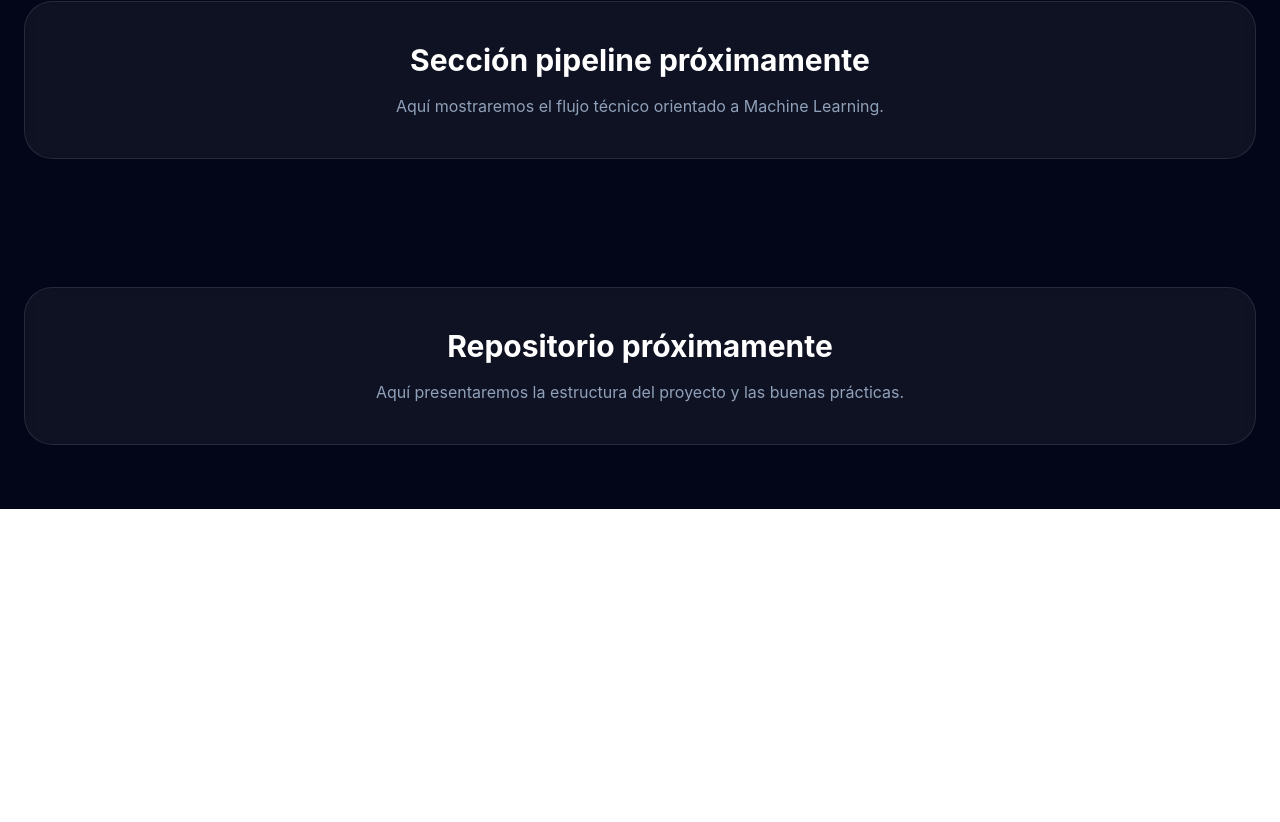
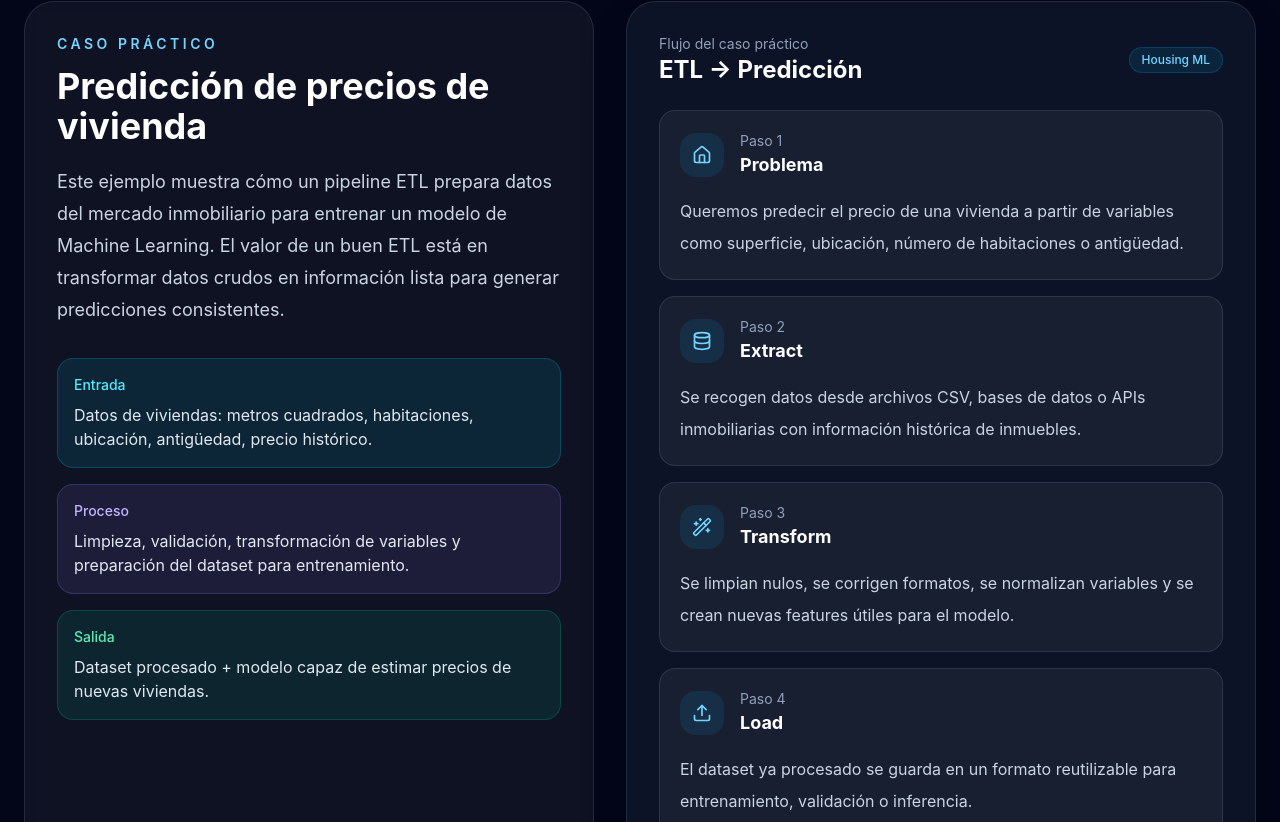
Before and after one commit to Andres-Torrez/ETL-pipeline-for-Machine-Learning-housing-price-prediction, a React (Vite) app in the folder etl-ml-web/: page / in a window 1280 px wide. Shown: the part 2718-3540 px from the top of the page. Before the commit the page ends 3227 px from the top, so only its background shows below. Built offline with nearby package versions, Linux system fonts and the light colour scheme; the HTML template or start-up script is replaced by a standard one.

Commit message:
feat: add ML use case section #6

```diff
--- a/etl-ml-web/src/App.jsx
+++ b/etl-ml-web/src/App.jsx
@@ -2,6 +2,7 @@ import Navbar from "./components/Navbar"
 import Hero from "./sections/Hero"
 import EtlPhases from "./sections/EtlPhases"
 import Benefits from "./sections/Benefits"
+import UseCase from "./sections/UseCase"
 
 function PlaceholderSection({ id, title, text }) {
   return (
@@ -21,12 +22,7 @@ export default function App() {
       <Hero />
       <EtlPhases />
       <Benefits />
-
-      <PlaceholderSection
-        id="pipeline"
-        title="Sección pipeline próximamente"
-        text="Aquí mostraremos el flujo técnico orientado a Machine Learning."
-      />
+      <UseCase />
 
       <PlaceholderSection
         id="repo"
--- /dev/null
+++ b/etl-ml-web/src/sections/UseCase.jsx
@@ -0,0 +1,115 @@
+import { Home, Database, Wand2, Upload, Brain } from "lucide-react"
+
+const steps = [
+    {
+        title: "Problema",
+        icon: Home,
+        text: "Queremos predecir el precio de una vivienda a partir de variables como superficie, ubicación, número de habitaciones o antigüedad.",
+    },
+    {
+        title: "Extract",
+        icon: Database,
+        text: "Se recogen datos desde archivos CSV, bases de datos o APIs inmobiliarias con información histórica de inmuebles.",
+    },
+    {
+        title: "Transform",
+        icon: Wand2,
+        text: "Se limpian nulos, se corrigen formatos, se normalizan variables y se crean nuevas features útiles para el modelo.",
+    },
+    {
+        title: "Load",
+        icon: Upload,
+        text: "El dataset ya procesado se guarda en un formato reutilizable para entrenamiento, validación o inferencia.",
+    },
+    {
+        title: "Modelo ML",
+        icon: Brain,
+        text: "Con el dataset final se entrena un modelo de regresión capaz de estimar precios de vivienda de forma más fiable.",
+    },
+]
+
+export default function UseCase() {
+    return (
+        <section id="pipeline" className="mx-auto max-w-7xl px-6 py-16">
+            <div className="grid gap-8 lg:grid-cols-[0.95fr_1.05fr]">
+                <div className="rounded-[30px] border border-white/10 bg-white/5 p-8 backdrop-blur">
+                    <p className="text-sm font-semibold uppercase tracking-[0.25em] text-sky-300">
+                        Caso práctico
+                    </p>
+                    <h2 className="mt-3 text-4xl font-bold text-white">
+                        Predicción de precios de vivienda
+                    </h2>
+                    <p className="mt-5 text-lg leading-8 text-slate-300">
+                        Este ejemplo muestra cómo un pipeline ETL prepara datos del mercado
+                        inmobiliario para entrenar un modelo de Machine Learning. El valor
+                        de un buen ETL está en transformar datos crudos en información lista
+                        para generar predicciones consistentes.
+                    </p>
+
+                    <div className="mt-8 grid gap-4">
+                        <div className="rounded-2xl border border-cyan-400/20 bg-cyan-400/10 p-4">
+                            <p className="text-sm font-medium text-cyan-300">Entrada</p>
+                            <p className="mt-2 text-slate-200">
+                                Datos de viviendas: metros cuadrados, habitaciones, ubicación,
+                                antigüedad, precio histórico.
+                            </p>
+                        </div>
+
+                        <div className="rounded-2xl border border-violet-400/20 bg-violet-400/10 p-4">
+                            <p className="text-sm font-medium text-violet-300">Proceso</p>
+                            <p className="mt-2 text-slate-200">
+                                Limpieza, validación, transformación de variables y preparación
+                                del dataset para entrenamiento.
+                            </p>
+                        </div>
+
+                        <div className="rounded-2xl border border-emerald-400/20 bg-emerald-400/10 p-4">
+                            <p className="text-sm font-medium text-emerald-300">Salida</p>
+                            <p className="mt-2 text-slate-200">
+                                Dataset procesado + modelo capaz de estimar precios de nuevas
+                                viviendas.
+                            </p>
+                        </div>
+                    </div>
+                </div>
+
+                <div className="rounded-[30px] border border-white/10 bg-slate-900/80 p-8 shadow-2xl backdrop-blur-xl">
+                    <div className="mb-6 flex items-center justify-between">
+                        <div>
+                            <p className="text-sm text-slate-400">Flujo del caso práctico</p>
+                            <h3 className="text-2xl font-bold text-white">ETL → Predicción</h3>
+                        </div>
+                        <div className="rounded-2xl border border-sky-400/20 bg-sky-400/10 px-3 py-1 text-xs font-medium text-sky-300">
+                            Housing ML
+                        </div>
+                    </div>
+
+                    <div className="space-y-4">
+                        {steps.map((step, index) => {
+                            const Icon = step.icon
+
+                            return (
+                                <div
+                                    key={step.title}
+                                    className="rounded-2xl border border-white/10 bg-white/5 p-5"
+                                >
+                                    <div className="flex items-center gap-4">
+                                        <div className="flex h-11 w-11 items-center justify-center rounded-2xl bg-sky-400/10 text-sky-300">
+                                            <Icon className="h-5 w-5" />
+                                        </div>
+                                        <div>
+                                            <p className="text-sm text-slate-400">Paso {index + 1}</p>
+                                            <h4 className="text-lg font-bold text-white">{step.title}</h4>
+                                        </div>
+                                    </div>
+
+                                    <p className="mt-4 leading-8 text-slate-300">{step.text}</p>
+                                </div>
+                            )
+                        })}
+                    </div>
+                </div>
+            </div>
+        </section>
+    )
+}
```
